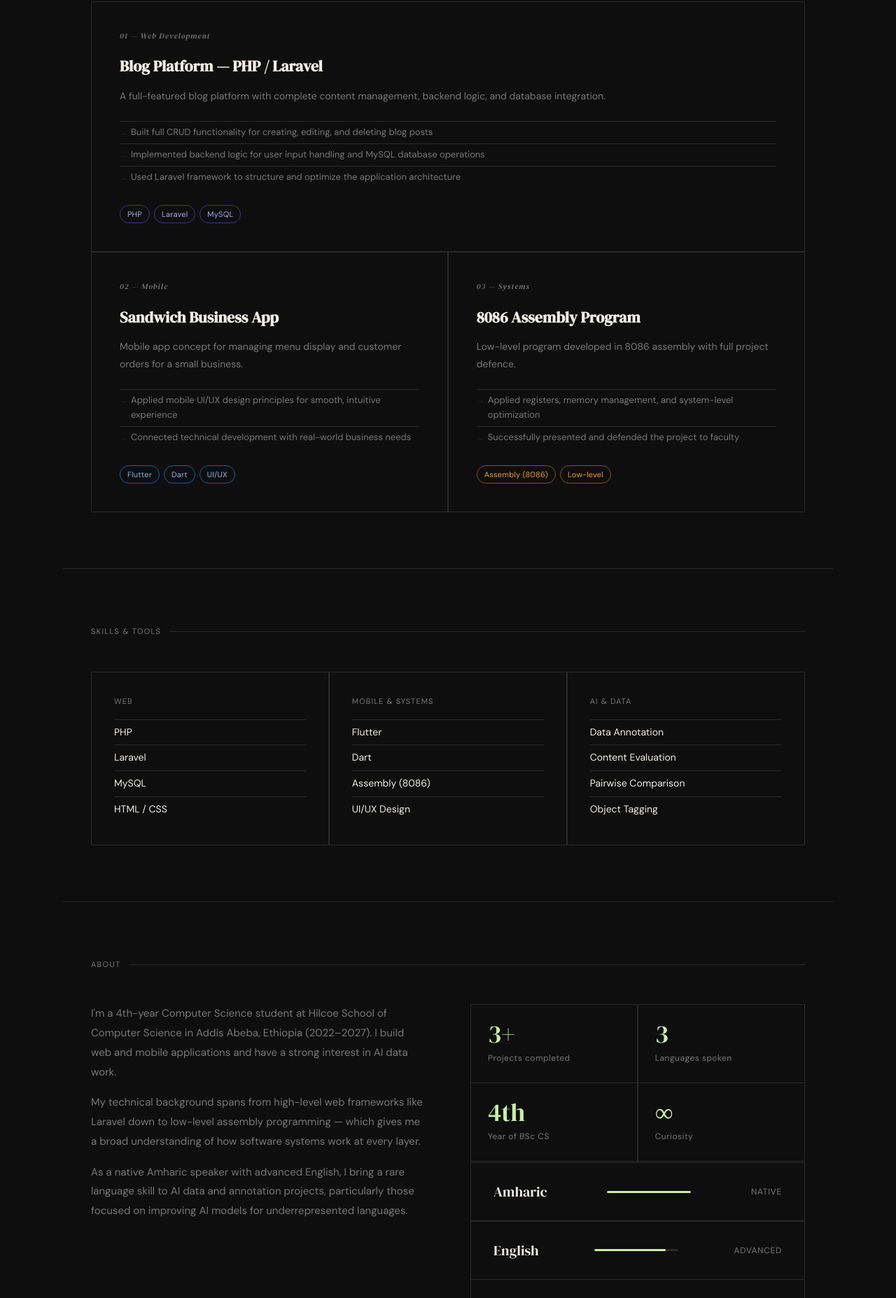
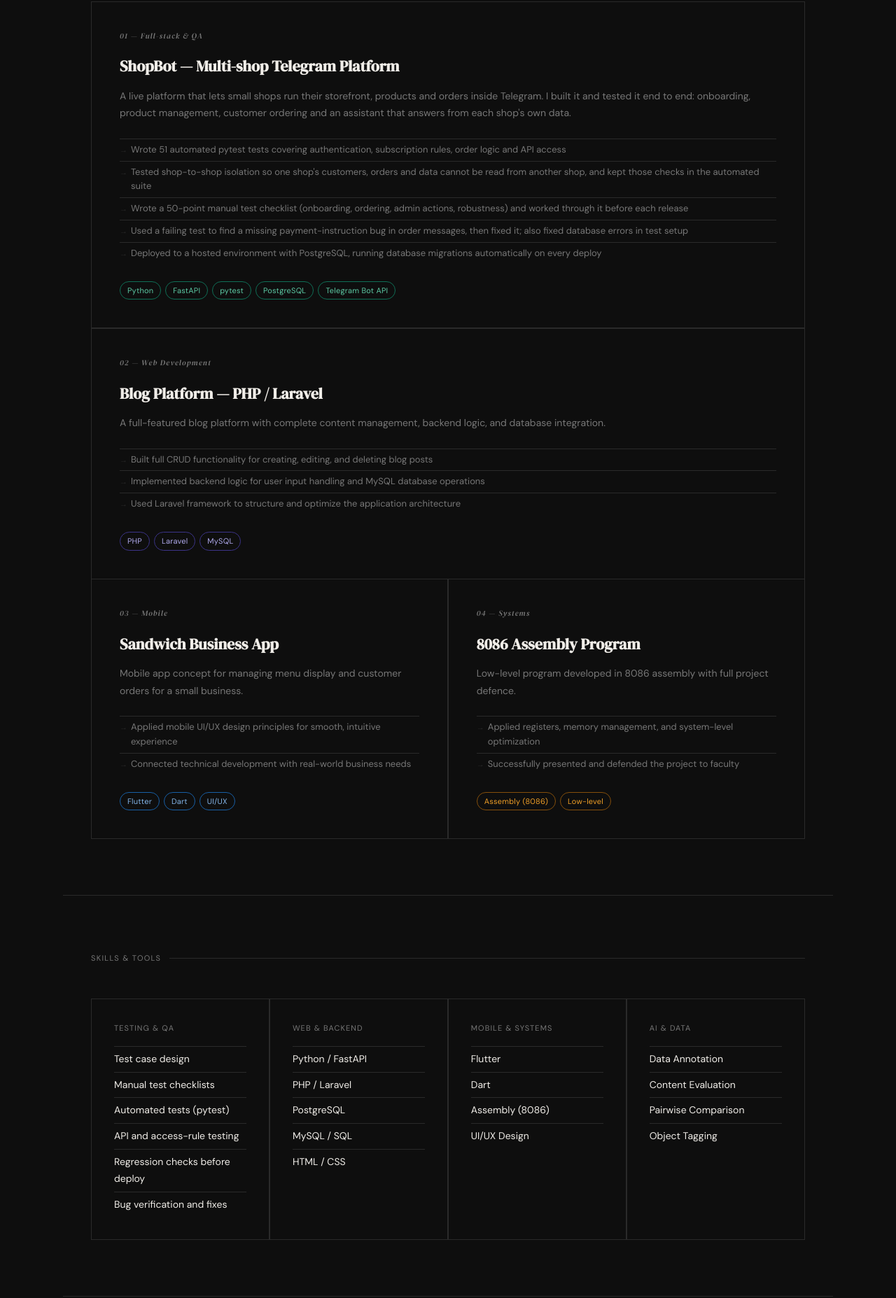
Before and after one commit to semretgeb/semretgeb.github.io, a plain HTML site: page index.html in a window 1280 px wide. Shown: the part 945-2800 px from the top of the page at 70% size. Drawn offline with Linux system fonts and the light colour scheme.

Commit message:
Update portfolio: CS graduate, QA focus, ShopBot project
Co-Authored-By: Claude Opus 5.5 <noreply@anthropic.com>

```diff
--- a/index.html
+++ b/index.html
@@ -3,7 +3,7 @@
 <head>
 <meta charset="UTF-8">
 <meta name="viewport" content="width=device-width, initial-scale=1.0">
-<title>Semret Gebru — Developer & AI Specialist</title>
+<title>Semret Gebru — Software Developer & QA</title>
 <link href="https://fonts.googleapis.com/css2?family=DM+Serif+Display:ital@0;1&family=DM+Sans:opsz,wght@9..40,300;9..40,400;9..40,500&display=swap" rel="stylesheet">
 <style>
 :root {
@@ -141,7 +141,7 @@ nav {
 .tag-ai { border: 1px solid #0F6E56; color: #5DCAA5; }
 
 /* SKILLS */
-.skills-grid { display: grid; grid-template-columns: repeat(3, 1fr); gap: 1.5px; background: var(--border); border: 1px solid var(--border); }
+.skills-grid { display: grid; grid-template-columns: repeat(auto-fit, minmax(210px, 1fr)); gap: 1.5px; background: var(--border); border: 1px solid var(--border); }
 .skill-group { background: var(--bg); padding: 2rem; }
 .skill-group-title { font-size: 11px; letter-spacing: 0.1em; text-transform: uppercase; color: var(--muted); margin-bottom: 1rem; }
 .skill-item { font-size: 14px; padding: 6px 0; border-top: 1px solid var(--border); color: var(--text); }
@@ -218,11 +218,13 @@ footer {
       <h1 class="hero-title">Semret<br><em>Gebru</em></h1>
     </div>
     <div class="hero-right">
-      <p class="hero-desc">4th-year Computer Science student building web and mobile applications. Native Amharic speaker. Passionate about AI data work and creating user-focused software.</p>
+      <p class="hero-desc">Computer Science graduate who builds web and mobile applications and tests them before they ship. I write automated and manual test suites, verify fixes, and check that data and access rules hold across each feature. Native Amharic speaker.</p>
       <div class="hero-tags">
+        <span class="hero-tag">Software QA</span>
+        <span class="hero-tag">Test Automation</span>
+        <span class="hero-tag">Manual Testing</span>
         <span class="hero-tag">PHP / Laravel</span>
         <span class="hero-tag">Flutter</span>
-        <span class="hero-tag">AI Data Specialist</span>
         <span class="hero-tag">Addis Abeba, Ethiopia</span>
       </div>
       <div class="hero-contact">
@@ -240,7 +242,27 @@ footer {
     <div class="projects-grid">
 
       <div class="project-card full">
-        <div class="p-num">01 — Web Development</div>
+        <div class="p-num">01 — Full-stack & QA</div>
+        <h2 class="p-title">ShopBot — Multi-shop Telegram Platform</h2>
+        <p class="p-desc">A live platform that lets small shops run their storefront, products and orders inside Telegram. I built it and tested it end to end: onboarding, product management, customer ordering and an assistant that answers from each shop's own data.</p>
+        <ul class="p-bullets">
+          <li>Wrote 51 automated pytest tests covering authentication, subscription rules, order logic and API access</li>
+          <li>Tested shop-to-shop isolation so one shop's customers, orders and data cannot be read from another shop, and kept those checks in the automated suite</li>
+          <li>Wrote a 50-point manual test checklist (onboarding, ordering, admin actions, robustness) and worked through it before each release</li>
+          <li>Used a failing test to find a missing payment-instruction bug in order messages, then fixed it; also fixed database errors in test setup</li>
+          <li>Deployed to a hosted environment with PostgreSQL, running database migrations automatically on every deploy</li>
+        </ul>
+        <div class="p-tags">
+          <span class="p-tag tag-ai">Python</span>
+          <span class="p-tag tag-ai">FastAPI</span>
+          <span class="p-tag tag-ai">pytest</span>
+          <span class="p-tag tag-ai">PostgreSQL</span>
+          <span class="p-tag tag-ai">Telegram Bot API</span>
+        </div>
+      </div>
+
+      <div class="project-card full">
+        <div class="p-num">02 — Web Development</div>
         <h2 class="p-title">Blog Platform — PHP / Laravel</h2>
         <p class="p-desc">A full-featured blog platform with complete content management, backend logic, and database integration.</p>
         <ul class="p-bullets">
@@ -256,7 +278,7 @@ footer {
       </div>
 
       <div class="project-card">
-        <div class="p-num">02 — Mobile</div>
+        <div class="p-num">03 — Mobile</div>
         <h2 class="p-title">Sandwich Business App</h2>
         <p class="p-desc">Mobile app concept for managing menu display and customer orders for a small business.</p>
         <ul class="p-bullets">
@@ -271,7 +293,7 @@ footer {
       </div>
 
       <div class="project-card">
-        <div class="p-num">03 — Systems</div>
+        <div class="p-num">04 — Systems</div>
         <h2 class="p-title">8086 Assembly Program</h2>
         <p class="p-desc">Low-level program developed in 8086 assembly with full project defence.</p>
         <ul class="p-bullets">
@@ -291,10 +313,20 @@ footer {
     <div class="section-label">Skills & tools</div>
     <div class="skills-grid">
       <div class="skill-group">
-        <div class="skill-group-title">Web</div>
-        <div class="skill-item">PHP</div>
-        <div class="skill-item">Laravel</div>
-        <div class="skill-item">MySQL</div>
+        <div class="skill-group-title">Testing & QA</div>
+        <div class="skill-item">Test case design</div>
+        <div class="skill-item">Manual test checklists</div>
+        <div class="skill-item">Automated tests (pytest)</div>
+        <div class="skill-item">API and access-rule testing</div>
+        <div class="skill-item">Regression checks before deploy</div>
+        <div class="skill-item">Bug verification and fixes</div>
+      </div>
+      <div class="skill-group">
+        <div class="skill-group-title">Web & Backend</div>
+        <div class="skill-item">Python / FastAPI</div>
+        <div class="skill-item">PHP / Laravel</div>
+        <div class="skill-item">PostgreSQL</div>
+        <div class="skill-item">MySQL / SQL</div>
         <div class="skill-item">HTML / CSS</div>
       </div>
       <div class="skill-group">
@@ -318,9 +350,9 @@ footer {
     <div class="section-label">About</div>
     <div class="about-grid">
       <div class="about-text">
-        <p>I'm a 4th-year Computer Science student at Hilcoe School of Computer Science in Addis Abeba, Ethiopia (2022–2027). I build web and mobile applications and have a strong interest in AI data work.</p>
-        <p>My technical background spans from high-level web frameworks like Laravel down to low-level assembly programming — which gives me a broad understanding of how software systems work at every layer.</p>
-        <p>As a native Amharic speaker with advanced English, I bring a rare language skill to AI data and annotation projects, particularly those focused on improving AI models for underrepresented languages.</p>
+        <p>I recently graduated with a BSc in Computer Science from HiLCoE School of Computer Science in Addis Abeba, Ethiopia (2022–2026). I build web and mobile applications, and I care most about whether they work correctly before users see them.</p>
+        <p>Testing is a large part of my work. My recent projects, including ShopBot, have automated test suites, manual checklists for the workflows people actually use, and a rule that nothing deploys with failing tests. I look for the cases that break: wrong data, missing permissions, and features that work alone but fail together.</p>
+        <p>My technical background spans from high-level web frameworks like Laravel down to low-level assembly programming, which gives me a broad understanding of how software systems work at every layer. As a native Amharic speaker with advanced English, I also work on AI data and annotation projects, particularly ones that improve models for underrepresented languages.</p>
       </div>
       <div>
         <div class="stat-grid" style="margin-bottom: 1.5px;">
@@ -329,16 +361,16 @@ footer {
             <div class="stat-label">Projects completed</div>
           </div>
           <div class="stat-box">
+            <div class="stat-num">51</div>
+            <div class="stat-label">Automated tests on ShopBot</div>
+          </div>
+          <div class="stat-box">
             <div class="stat-num">3</div>
             <div class="stat-label">Languages spoken</div>
           </div>
           <div class="stat-box">
-            <div class="stat-num">4th</div>
-            <div class="stat-label">Year of BSc CS</div>
-          </div>
-          <div class="stat-box">
-            <div class="stat-num">∞</div>
-            <div class="stat-label">Curiosity</div>
+            <div class="stat-num">BSc</div>
+            <div class="stat-label">Computer Science, graduated</div>
           </div>
         </div>
         <div class="lang-list">
```
